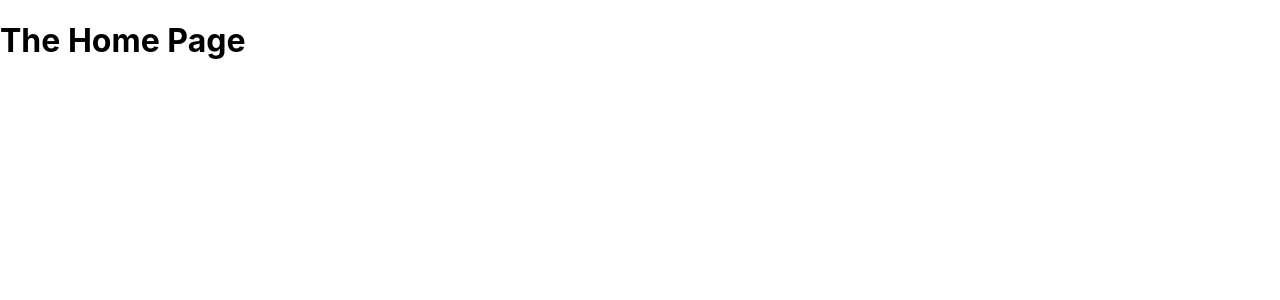
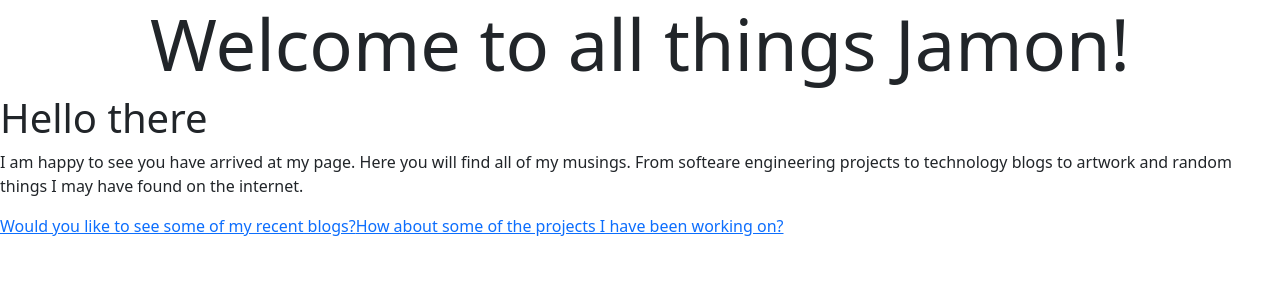
Before and after one commit to Jamondixon/meetup, a Next.js app: page / in a window 1280 px wide. Shown: the top 300 px of the page. Built offline with nearby package versions, Linux system fonts and the light colour scheme.

Commit message:
bootstrap

```diff
--- a/package.json
+++ b/package.json
@@ -9,6 +9,7 @@
     "lint": "next lint"
   },
   "dependencies": {
+    "bootstrap": "^5.1.2",
     "next": "11.1.2",
     "react": "17.0.2",
     "react-dom": "17.0.2"
--- a/pages/index.js
+++ b/pages/index.js
@@ -1,7 +1,22 @@
 // our-domain.com
+import 'bootstrap/dist/css/bootstrap.css'
+import { Fragment } from "react";
+import Link from 'next/link';
 
 function HomePage() {
-    return <h1>The Home Page</h1>
+    return (
+        <Fragment>
+        <h1 className=' display-2 text-center'>Welcome to all things Jamon!</h1>
+        <h2 className="display-6  "> Hello there</h2>
+            <p>I am happy to see you have arrived at my page. Here you will find all of my musings. From softeare engineering projects to technology blogs to artwork and random things I may have found on the internet.</p>
+        <Link href='/news'>
+            Would you like to see some of my recent blogs?
+        </Link>
+        <Link href='/news'>
+            How about some of the projects I have been working on?
+        </Link>
+        </Fragment>
+        )
 }
 
 export default HomePage
```
Also changed, not shown: 1 other file (tests, documents, lock files or other folders).
